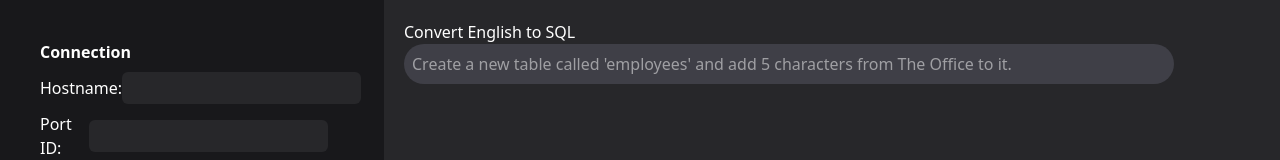
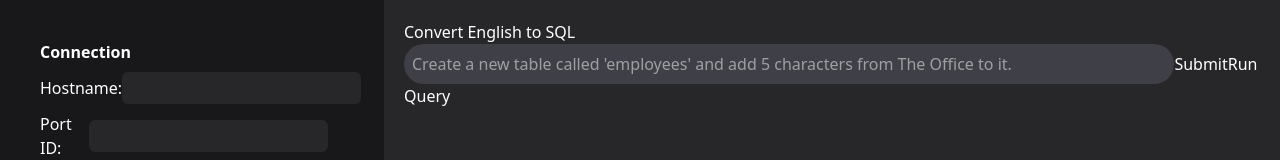
Before and after one commit to kabirbose/sql-translator, a Next.js app: page / in a window 1280 px wide. Shown: the top 160 px of the page. Built offline with nearby package versions, Linux system fonts and the light colour scheme.

Commit message:
server side logic functional

```diff
--- /dev/null
+++ b/src/app/api/query/route.ts
@@ -0,0 +1,45 @@
+import "dotenv/config";
+import { NextResponse } from "next/server";
+import { ChatGroq } from "@langchain/groq";
+import { SqlDatabase } from "langchain/sql_db";
+import { DataSource } from "typeorm";
+import { HumanMessage, SystemMessage } from "@langchain/core/messages";
+
+export async function POST() {
+  try {
+    const db = await SqlDatabase.fromDataSourceParams({
+      appDataSource: new DataSource({
+        type: "postgres",
+        host: process.env.PG_HOST || "localhost",
+        port: Number(process.env.PG_PORT) || 5432,
+        username: process.env.PG_USER || "postgres",
+        password: process.env.PG_PASSWORD || "postgres",
+        database: process.env.PG_DATABASE || "postgres",
+      }),
+    });
+
+    const model = new ChatGroq({
+      model: "llama-3.3-70b-versatile",
+      temperature: 0,
+    });
+
+    const query =
+      "Create a new table called 'employees' and add 5 characters from The Office to it.";
+    const messages = [
+      new SystemMessage(`
+        Convert the statement into a Postgres SQL query.
+        Just the query itself, no other AI boilerplate.
+        Remove unnecessary whitespace, ensure the entire query is on one line.
+      `),
+      new HumanMessage(query),
+    ];
+
+    const result = await model.invoke(messages);
+    await db.run(result.content as string);
+
+    return NextResponse.json({ success: true, query: result.content });
+  } catch (error) {
+    console.error("Error:", error);
+    return NextResponse.json({ success: false, error: error }, { status: 500 });
+  }
+}
--- a/src/app/components/query-field/QueryField.tsx
+++ b/src/app/components/query-field/QueryField.tsx
@@ -1,11 +1,47 @@
+"use client";
+
+import { useState } from "react";
+
 export default function QueryField() {
+  const [loading, setLoading] = useState(false);
+  const [response, setResponse] = useState("");
+
+  const handleQuery = async () => {
+    setLoading(true);
+    setResponse("");
+
+    try {
+      const res = await fetch("/api/query", { method: "POST" });
+      const data = await res.json();
+
+      if (data.success) {
+        setResponse(`Query executed:\n${data.query}`);
+      } else {
+        setResponse(`Error: ${data.error}`);
+      }
+    } catch (error) {
+      setResponse(`Error: ${error}`);
+    } finally {
+      setLoading(false);
+    }
+  };
   return (
     <div>
       <p>Convert English to SQL</p>
-      <input
-        className="bg-zinc-700 p-2 rounded-full w-[90%]"
-        placeholder="Create a new table called 'employees' and add 5 characters from The Office to it."
-      />
+
+      <div>
+        <input
+          className="bg-zinc-700 p-2 rounded-full w-[90%]"
+          placeholder="Create a new table called 'employees' and add 5 characters from The Office to it."
+        />
+        <button onClick={handleQuery} disabled={loading}>
+          Submit
+        </button>
+        {loading ? "Running..." : "Run Query"}
+        {response && (
+          <pre className="mt-4 p-2 bg-gray-900 text-white">{response}</pre>
+        )}
+      </div>
     </div>
   );
 }
```
Also changed, not shown: package.json (+11 -5 lines), 1 other file (tests, documents, lock files or other folders).
